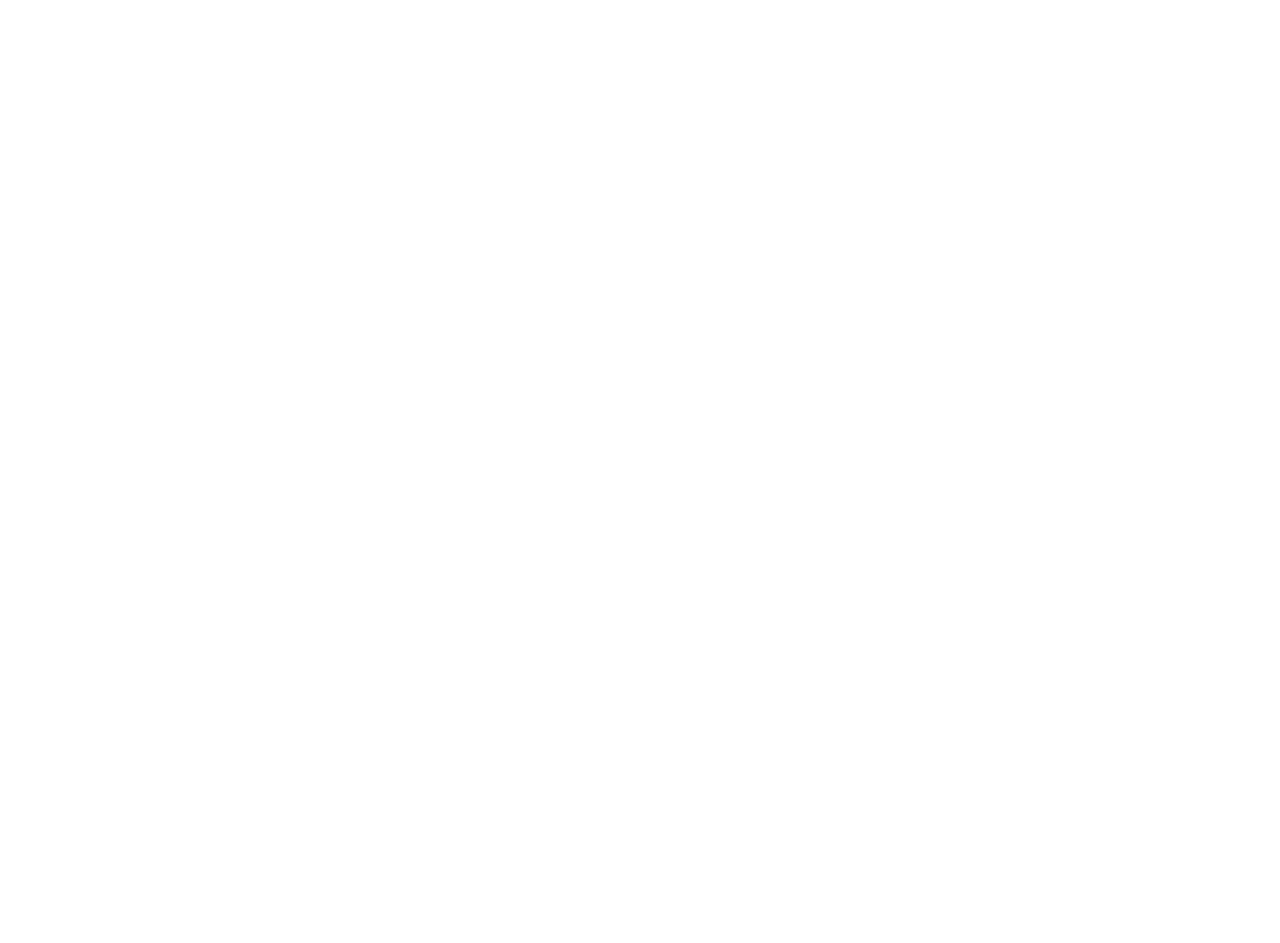
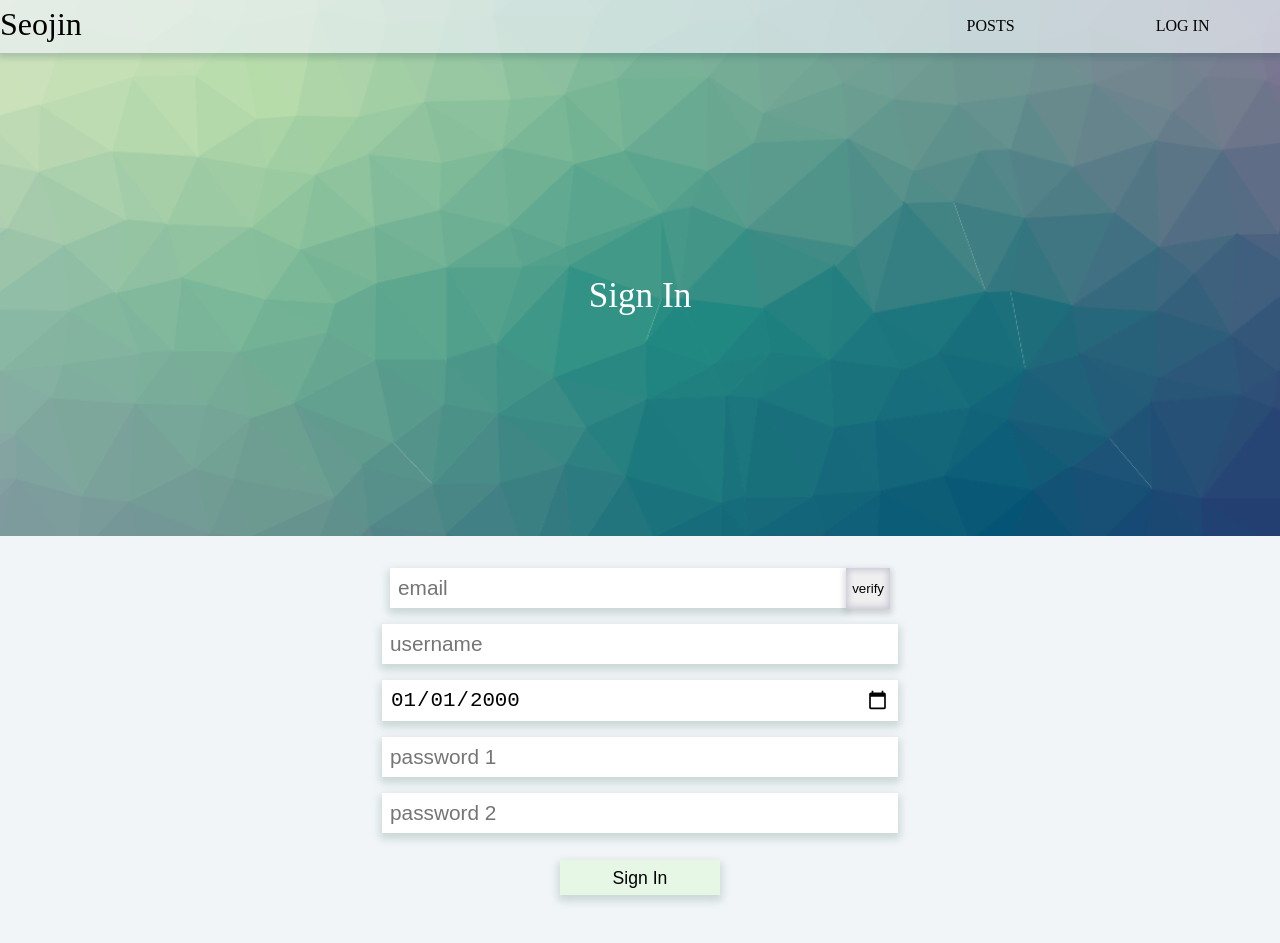
Before and after one commit to SeojinSeojin/frontend-practice, a plain HTML site: page template/signin.html in a window 1280 px wide. Before the commit the page ends 800 px from the top, so only its background shows below. Drawn offline with Linux system fonts and the light colour scheme.

Commit message:
<templates - login, signin, write>

```diff
--- a/template/signin.html
+++ b/template/signin.html
@@ -1,10 +1,41 @@
 <!DOCTYPE html>
 <html lang="en">
-  <head>
+
+<head>
     <meta charset="UTF-8" />
     <meta name="viewport" content="width=device-width, initial-scale=1.0" />
+    <link rel="stylesheet" href="./stylesheets/style.css" />
     <title>SIGNIN</title>
-  </head>
+</head>
 
-  <body></body>
+<body>
+    <header>
+        <nav>
+            <div>Seojin</div>
+            <ul>
+                <li>POSTS</li>
+                <li>LOG IN</li>
+            </ul>
+        </nav>
+    </header>
+    <main>
+        <div class="banner">
+            <div>Sign In</div>
+        </div>
+        <div class="contents">
+            <form action="" class="signin-form">
+                <div id="email-form">
+                    <input type="email" name="email" id="" placeholder="email">
+                    <button id="verify-email">verify</button>
+                </div>
+                <input type="text" name="username" id="" placeholder="username">
+                <input type="date" name="birthday" id="" value="2000-01-01">
+                <input type="password" name="pw1" id="" placeholder="password 1">
+                <input type="password" name="pw2" id="" placeholder="password 2">
+                <input type="submit" value="Sign In">
+            </form>
+        </div>
+    </main>
+</body>
+
 </html>
--- a/template/stylesheets/style.css
+++ b/template/stylesheets/style.css
@@ -8,9 +8,9 @@ nav {
     grid-template-columns: 70% auto;
     top: 0;
     width: 100%;
-    border-bottom: 1px solid black;
     background-color: rgb(236, 241, 245, 0.7);
     height: 3.3rem;
+    box-shadow: 0 3px 6px 2px rgba(40, 80, 90, 0.2);
 }
 
 nav div {
@@ -91,7 +91,8 @@ body {
     border-bottom: 1px solid rgb(0, 61, 117);
 }
 
-.posts-author, .posts-time {
+.posts-author,
+.posts-time {
     color: rgb(0, 61, 117);
     display: inline-block;
     font-size: 0.9rem;
@@ -100,3 +101,94 @@ body {
 .posts-author {
     margin-right: 2rem;
 }
+
+input[name="title"] {
+    width: 100%;
+    height: 1.4rem;
+    font-size: 1.4rem;
+    padding: 0.5rem;
+    border: none;
+}
+
+textarea {
+    width: 100%;
+    height: 15rem;
+    resize: vertical;
+    padding: 0.5rem;
+    font-size: 1.3rem;
+    border: none;
+    margin-top: 0.7rem;
+}
+
+input,
+textarea {
+    box-shadow: 0 4px 8px 2px rgba(51, 94, 77, 0.2);
+    transition: 0.2s;
+}
+
+input:focus,
+textarea:focus {
+    box-shadow: 0 2px 10px 4px rgba(51, 94, 77, 0.25);
+    outline: none;
+}
+
+.signin-form,
+.login-form {
+    display: flex;
+    flex-direction: column;
+    align-items: center;
+}
+
+.signin-form input,
+.login-form input {
+    display: block;
+    margin-bottom: 1rem;
+    padding: 0.5rem;
+    font-size: 1.3rem;
+    border: none;
+    width: 60%;
+    max-width: 500px;
+}
+
+.signin-form input[type='email'] {
+    display: inline-block;
+    width: 100%;
+}
+
+#verify-email {
+    display: inline-block;
+    border: none;
+    cursor: pointer;
+    height: 2.55rem;
+    box-shadow: 0 3px 6px 2px rgba(0, 0, 0, 0.15), inset 0 0 6px 2px rgba(36, 31, 110, 0.2);
+}
+
+#verify-email:active {
+    outline: none;
+}
+
+#email-form {
+    display: flex;
+    width: 60%;
+    max-width: 500px;
+}
+
+input[type="submit"] {
+    width: 10rem;
+    height: 2.2rem;
+    font-size: 1.1rem;
+    background-color: rgb(231, 247, 230);
+    border: none;
+    margin-top: 0.7rem;
+}
+
+.login-form {
+    margin-top: 3rem;
+    height: 40vh;
+    justify-content: center;
+    background-color: rgba(255, 255, 255, 0.4);
+    border-radius: 1rem;
+    width: 60%;
+    min-width: 350px;
+    max-width: 700px;
+}
```
Also changed, not shown: template/login.html (+27 -3 lines), template/write.html (+24 -3 lines), Readme.md (added).
